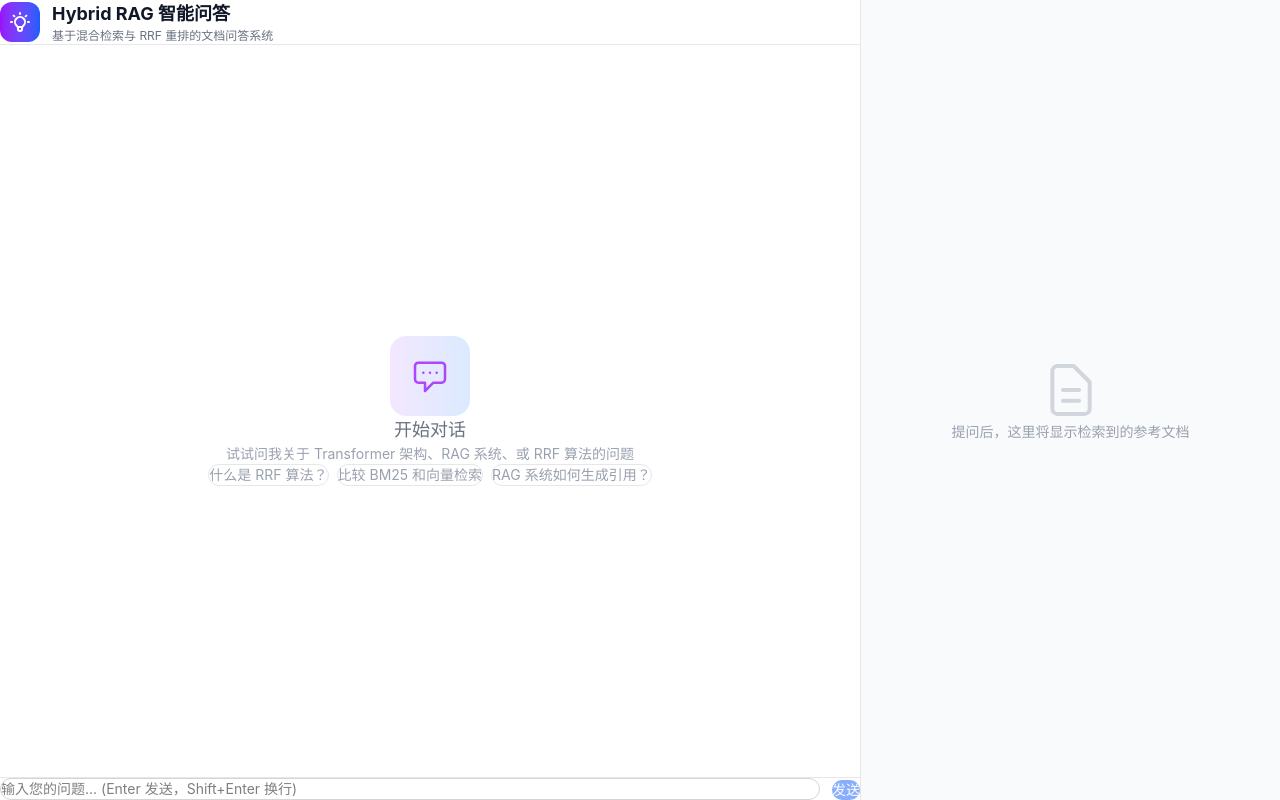
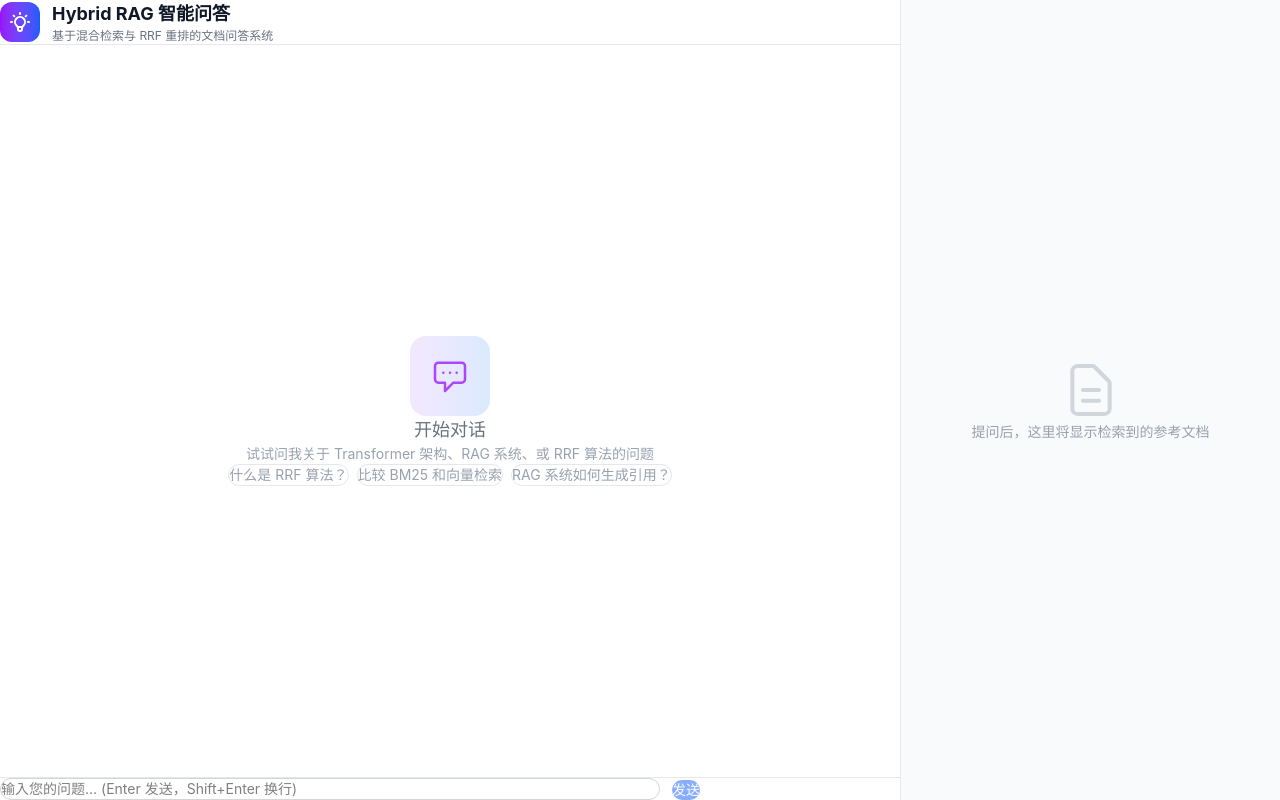
Before and after one commit to xt-fg/Hybrid-RAG-Citation, a React (Vite) app in the folder frontend/: page / in a window 1280 px wide. Built offline with nearby package versions, Linux system fonts and the light colour scheme.

Commit message:
fix: 修复前端排版问题，优化消息气泡和参考文档面板样式

```diff
--- a/frontend/src/App.tsx
+++ b/frontend/src/App.tsx
@@ -81,11 +81,11 @@ function App() {
   };
 
   return (
-    <div className="flex h-screen bg-gray-50">
+    <div className="flex h-screen bg-gray-50 overflow-hidden">
       {/* Left: Chat Panel */}
-      <div className="flex-1 flex flex-col bg-white shadow-lg">
+      <div className="flex-1 flex flex-col bg-white shadow-lg min-w-0">
         {/* Header */}
-        <div className="border-b border-gray-200 px-6 py-4">
+        <div className="border-b border-gray-200 px-4 py-3 flex-shrink-0">
           <div className="flex items-center gap-3">
             <div className="w-10 h-10 rounded-xl bg-gradient-to-r from-purple-600 to-blue-600 flex items-center justify-center">
               <svg className="w-6 h-6 text-white" fill="none" stroke="currentColor" viewBox="0 0 24 24">
@@ -100,7 +100,7 @@ function App() {
         </div>
 
         {/* Messages */}
-        <div className="flex-1 overflow-y-auto p-6">
+        <div className="flex-1 overflow-y-auto p-4 overflow-x-hidden">
           {messages.length === 0 ? (
             <div className="h-full flex flex-col items-center justify-center text-gray-400">
               <div className="w-20 h-20 rounded-2xl bg-gradient-to-r from-purple-100 to-blue-100 flex items-center justify-center mb-4">
@@ -125,7 +125,7 @@ function App() {
               </div>
             </div>
           ) : (
-            <div className="max-w-4xl mx-auto">
+            <div className="max-w-[700px] mx-auto">
               {messages.map((message) => (
                 <ChatMessage
                   key={message.id}
@@ -143,7 +143,7 @@ function App() {
       </div>
 
       {/* Right: Reference Panel */}
-      <div className="w-[420px] border-l border-gray-200 bg-gray-50">
+      <div className="w-[380px] flex-shrink-0 border-l border-gray-200 bg-gray-50 overflow-hidden">
         <ReferencePanel
           citations={currentCitations}
           retrievedDocs={currentDocs}
--- a/frontend/src/components/ChatInput.tsx
+++ b/frontend/src/components/ChatInput.tsx
@@ -23,8 +23,8 @@ export function ChatInput({ onSend, isLoading }: ChatInputProps) {
   };
 
   return (
-    <div className="border-t border-gray-200 bg-white p-4">
-      <div className="flex items-end gap-3 max-w-4xl mx-auto">
+    <div className="border-t border-gray-200 bg-white p-3 flex-shrink-0">
+      <div className="flex items-end gap-3 max-w-[700px] mx-auto">
         <textarea
           value={input}
           onChange={(e) => setInput(e.target.value)}
--- a/frontend/src/components/ChatMessage.tsx
+++ b/frontend/src/components/ChatMessage.tsx
@@ -32,7 +32,7 @@ export function ChatMessage({ message, onCitationClick }: ChatMessageProps) {
   return (
     <div className={`flex ${isUser ? 'justify-end' : 'justify-start'} mb-4`}>
       <div
-        className={`max-w-[70%] rounded-2xl px-4 py-3 ${
+        className={`max-w-[85%] rounded-2xl px-4 py-3 ${
           isUser
             ? 'bg-blue-600 text-white'
             : 'bg-gray-100 text-gray-900'
--- a/frontend/src/components/ReferencePanel.tsx
+++ b/frontend/src/components/ReferencePanel.tsx
@@ -9,7 +9,7 @@ interface ReferencePanelProps {
 export function ReferencePanel({ citations, retrievedDocs, highlightedDocId }: ReferencePanelProps) {
   if (!citations || citations.length === 0) {
     return (
-      <div className="h-full flex flex-col items-center justify-center text-gray-400 p-6">
+      <div className="h-full flex flex-col items-center justify-center text-gray-400 p-4">
         <svg className="w-16 h-16 mb-4 text-gray-300" fill="none" stroke="currentColor" viewBox="0 0 24 24">
           <path strokeLinecap="round" strokeLinejoin="round" strokeWidth={1.5} d="M9 12h6m-6 4h6m2 5H7a2 2 0 01-2-2V5a2 2 0 012-2h5.586a1 1 0 01.707.293l5.414 5.414a1 1 0 01.293.707V19a2 2 0 01-2 2z" />
         </svg>
@@ -21,9 +21,9 @@ export function ReferencePanel({ citations, retrievedDocs, highlightedDocId }: R
   }
 
   return (
-    <div className="h-full flex flex-col">
-      <div className="p-4 border-b border-gray-200 bg-gray-50">
-        <h3 className="font-semibold text-gray-800 flex items-center gap-2">
+    <div className="h-full flex flex-col overflow-hidden">
+      <div className="p-3 border-b border-gray-200 bg-gray-50 flex-shrink-0">
+        <h3 className="font-semibold text-gray-800 flex items-center gap-2 text-sm">
           <svg className="w-5 h-5 text-blue-500" fill="none" stroke="currentColor" viewBox="0 0 24 24">
             <path strokeLinecap="round" strokeLinejoin="round" strokeWidth={2} d="M9 12h6m-6 4h6m2 5H7a2 2 0 01-2-2V5a2 2 0 012-2h5.586a1 1 0 01.707.293l5.414 5.414a1 1 0 01.293.707V19a2 2 0 01-2 2z" />
           </svg>
@@ -34,7 +34,7 @@ export function ReferencePanel({ citations, retrievedDocs, highlightedDocId }: R
         </p>
       </div>
 
-      <div className="flex-1 overflow-y-auto p-4 space-y-3">
+      <div className="flex-1 overflow-y-auto p-3 space-y-2">
         {retrievedDocs.map((result, index) => {
           const isHighlighted = highlightedDocId === result.doc.id;
           const citation = citations.find(c => c.doc_id === result.doc.id);
@@ -43,7 +43,7 @@ export function ReferencePanel({ citations, retrievedDocs, highlightedDocId }: R
             <div
               key={result.doc.id}
               id={`doc-${result.doc.id}`}
-              className={`rounded-lg border p-4 transition-all duration-300 ${
+              className={`rounded-lg border p-3 transition-all duration-300 ${
                 isHighlighted
                   ? 'border-blue-500 bg-blue-50 shadow-md ring-2 ring-blue-200'
                   : 'border-gray-200 bg-white hover:border-gray-300'
@@ -76,7 +76,7 @@ export function ReferencePanel({ citations, retrievedDocs, highlightedDocId }: R
                 {result.doc.page && <span> · 第{result.doc.page}页</span>}
               </div>
 
-              <div className="text-sm text-gray-700 leading-relaxed line-clamp-6">
+              <div className="text-xs text-gray-700 leading-relaxed line-clamp-4">
                 {citation?.snippet || result.doc.content}
               </div>
 
```
